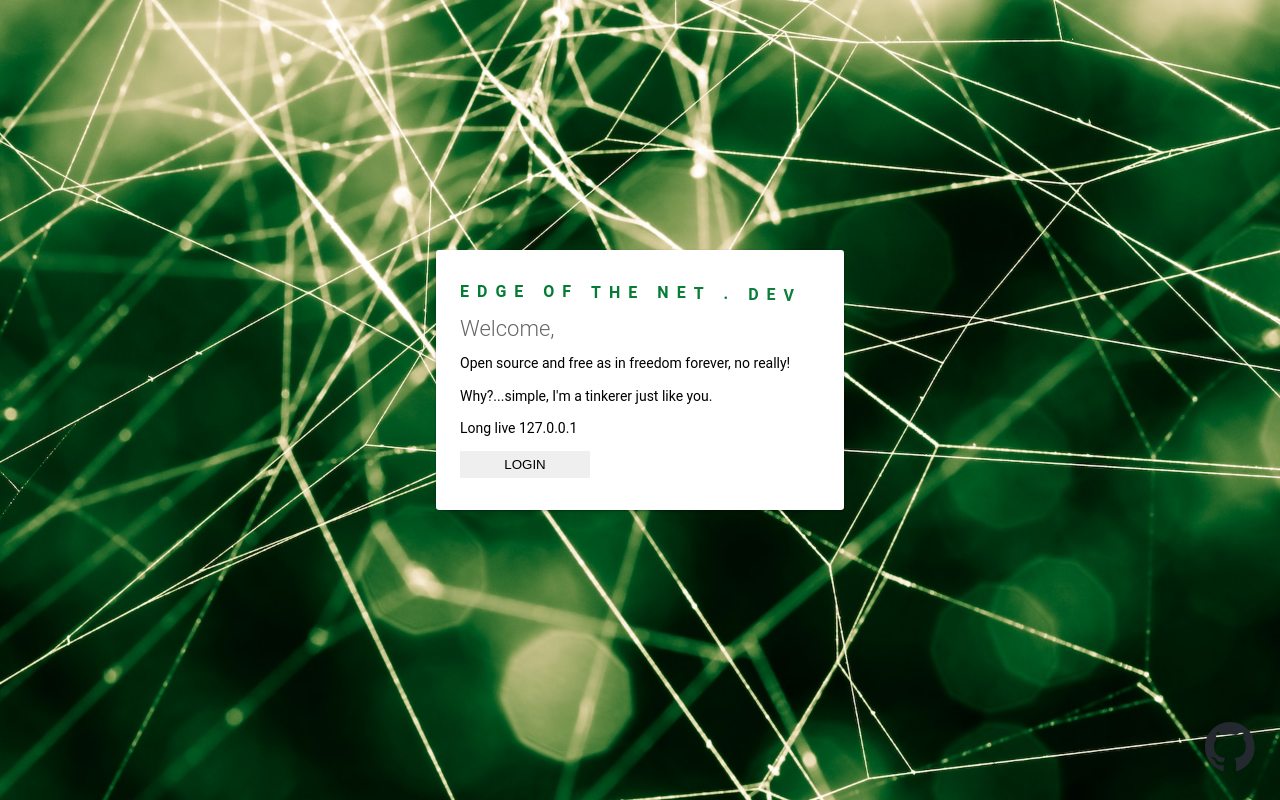
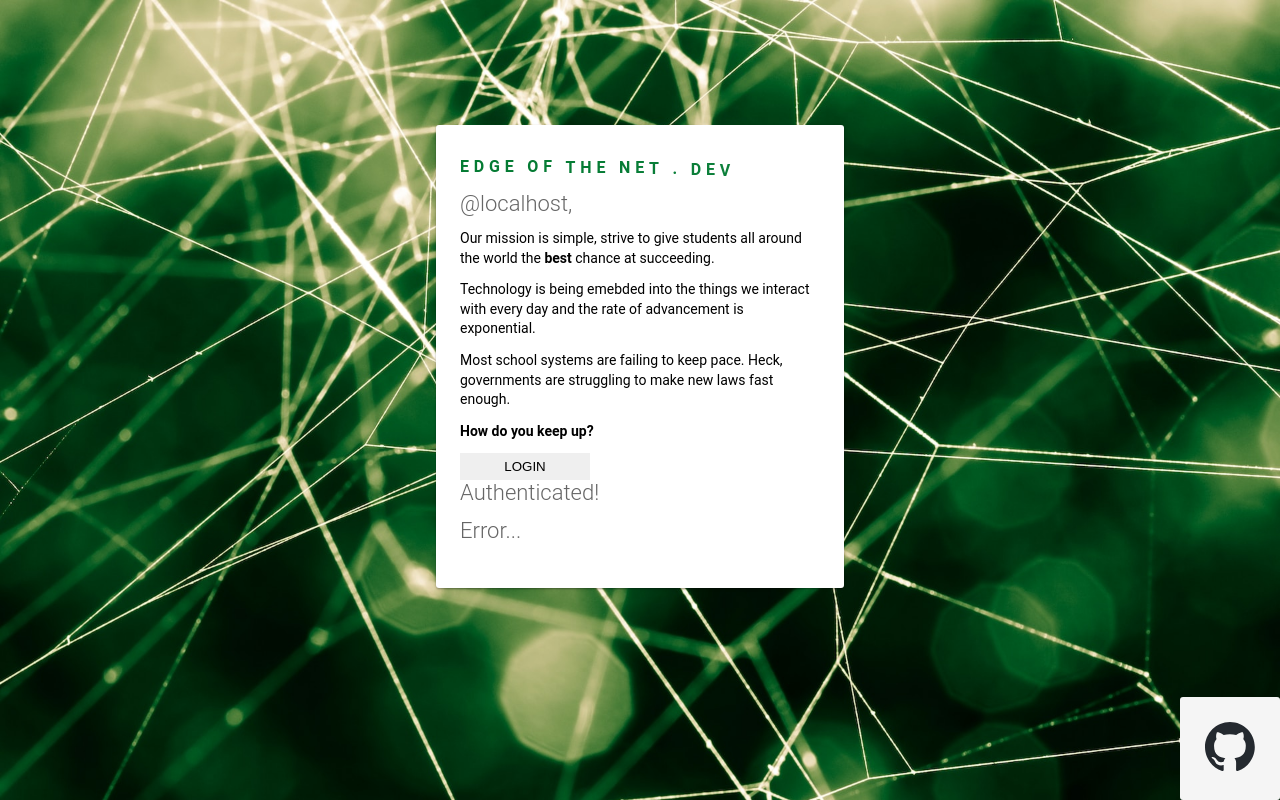
Before and after one commit to NightlyD3V/edgeofthenet, a plain HTML site: page src/src/index.html in a window 1280 px wide. Drawn offline with nearby package versions, Linux system fonts and the light colour scheme; some packages are replaced by stand-ins of ours.

Commit message:
Working on design

```diff
--- a/src/src/index.html
+++ b/src/src/index.html
@@ -3,11 +3,11 @@
   <head>
     <meta charset="utf-8">
     <meta name="viewport" content="width=device-width, initial-scale=1">
-    <title>Edge</title>
+    <title>EDGE</title>
     <!-- flavicon -->
-    <link rel="apple-touch-icon" sizes="180x180" href="./img/favicon_io/apple-touch-icon.png">
-    <link rel="icon" type="image/png" href="./img/flavicon_io/favicon-32x32.png" sizes="32x32">
-    <link rel="icon" type="image/png" href="./img/flavicon_io/favicon-16x16.png" sizes="16x16">
+    <link rel="apple-touch-icon" type="image/png" href="./img/favicon_io/apple-touch-icon.png" sizes="180x180" >
+    <link rel="icon" type="image/png" href="./img/favicon_io/favicon-32x32.png" sizes="32x32">
+    <link rel="icon" type="image/png" href="./img/favicon_io/favicon-16x16.png" sizes="16x16">
     <!-- update the version number as needed -->
     <script defer src="/__/firebase/9.21.0/firebase-app-compat.js"></script>
     <!-- include only the Firebase features as you need -->
@@ -27,44 +27,65 @@
     <script defer src="/__/firebase/init.js?useEmulator=true"></script>
 
     <style media="screen">
-      body { background-image: url('./img/web.jpg'); background-repeat: no-repeat; background-size: 100%; font-family: Roboto, Helvetica, Arial, sans-serif; margin: 0; padding: 0; }
-      #message { background: white; max-width: 360px; margin: 250px auto 10px; padding: 32px 24px; border-radius: 3px; }
+      body { background-image: url('./img/web.jpg'); background-repeat: no-repeat; background-size: 100%; background-color:rgb(9, 19, 12) ; font-family: Roboto, Helvetica, Arial, sans-serif; margin: 0; padding: 0; }
+      #message { background: white; max-width: 360px; margin: 125px auto 10px; padding: 32px 24px; border-radius: 3px; }
       #message h2 { color: #047b33; font-weight: bold; font-size: 16px; margin: 0 0 15px; }
       #message h1 { font-size: 22px; font-weight: 300; color: rgba(0,0,0,0.6); margin: 0 0 13px;}
       .ml13 {
         font-size: 1.9em;
         text-transform: uppercase;
-        letter-spacing: 0.5em;
+        letter-spacing: 0.3em;
         font-weight: 600;
+        overflow: hidden;
       }
       .ml13 .letter {
         display: inline-block;
         line-height: 1em;
       }
-      #message p { line-height: 140%; margin: 13px 0 12px; font-size: 14px; }
+      #message p { line-height: 140%; margin: 12px 0 12px; font-size: 14px; }
       #message a { display: block; text-align: center; background: #039be5; text-transform: uppercase; text-decoration: none; color: white; padding: 16px; border-radius: 4px; }
       #message, #message a { box-shadow: 0 1px 3px rgba(0,0,0,0.12), 0 1px 2px rgba(0,0,0,0.24); }
       #load { color: rgba(0,0,0,0.4); text-align: center; font-size: 13px; }
-      #sign-in_button { border: none; padding: 6px; width: 130px;}
+      #sign-in_button { border: none; padding: 6px; width: 130px; }
       #register { border: none; background-color: none; color: blue}
-      footer {position: fixed; bottom: 25px; right: 0px; }
-      footer a { padding: 25px; }
-      footer img { max-width: 50px;}
+      footer {position: absolute; bottom: 0px; right: 0px; background-color: whitesmoke; border-radius: 3px;}
+      footer img { max-width: 50px; padding: 25px; }
+      /* ANIMATION */
+      footer { transition: transform 250ms; }
+      footer:hover { transform: translateX(-5px) scaleX(1.1);}
+      .animate {
+        animation: fade-in 1s both;
+      }
+
+      @keyframes fade-in {
+        0% {
+          opacity: 0;
+        }
+        100% {
+          opacity: 1;
+        }
+      }
+
       /* MOBILE */
       @media (max-width: 600px) {
         body { margin: 0 auto; }
         body, #message { margin-top: 25px; box-shadow: none; max-width: 85%; }
+
       }
     </style>
   </head>
   <body>
-      <div id="message">
+      <div id="message" class="animate">
         <h2 class="ml13">Edge of the Net . dev</h2>
-        <h1>Welcome,</h1>
-        <p>Open source and free as in freedom forever, no really!</p>
-        <p>Why?...simple, I'm a tinkerer just like you.</p>
-        <p>Long live 127.0.0.1</p>
+        <h1>@localhost,</h1>
+        <p>Our mission is simple, strive to give students all around the world the <b>best</b> chance at succeeding.</p>
+           <p>Technology is being emebded into the things we interact with every day and the
+           rate of advancement is exponential.</p>
+          <p>Most school systems are failing to keep pace. Heck, governments are struggling to make new laws fast enough.</p>
+          <p><b>How do you keep up?</b></p>
         <button id="sign-in_button">LOGIN</button>
+        <h1>Authenticated!</h1>
+        <h1>Error...</h1>
       </div>
       <footer>
         <a href="https://www.github.com/NightlyD3V"><img src="./img/github-mark.svg"/></a>
```
Also changed, not shown: src/src/protected/dashboard.jsx (added).
